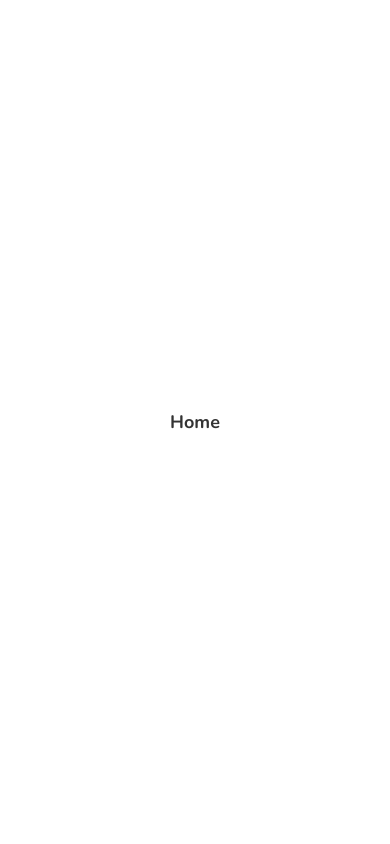
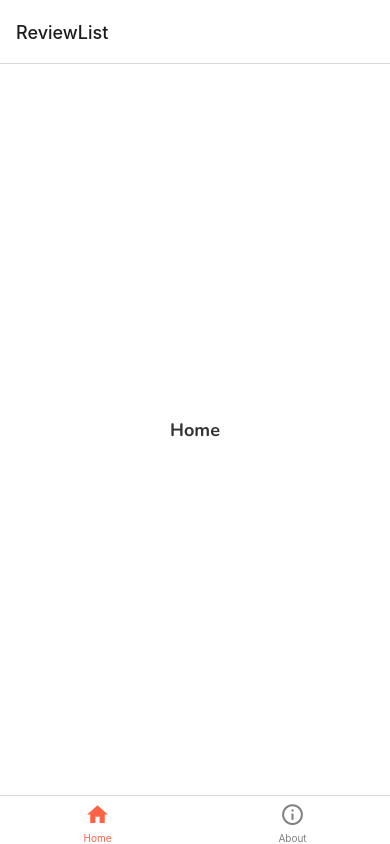
Before and after one commit to ChenHuei/expo-tutorial, a React Native app: screen /ReviewList in a window 390 px wide. Built offline with nearby package versions, Linux system fonts and the light colour scheme.

Commit message:
add tab and stack

```diff
--- a/App.tsx
+++ b/App.tsx
@@ -1,20 +1,58 @@
+import React, { useState } from 'react';
+import { NavigationContainer } from '@react-navigation/native';
+import { createBottomTabNavigator } from '@react-navigation/bottom-tabs';
+import { MaterialCommunityIcons } from '@expo/vector-icons';
 import { StatusBar } from 'expo-status-bar';
-import { View } from 'react-native';
-import React, { useState } from 'react';
 import * as Font from 'expo-font';
 import AppLoading from 'expo-app-loading';
 
-import { globalStyles } from '@styles/globals';
-import Home from '@views/Home';
+import { HomeStackScreen } from '@routes/home';
+import About from '@views/About';
+
+const Tab = createBottomTabNavigator();
+
+const getTabIconName = (routeName: string, focused: boolean) => {
+  let iconName;
+
+  switch (routeName) {
+    case 'Home':
+      iconName = focused ? 'home' : 'home-outline';
+      break;
+    case 'About':
+      iconName = focused ? 'information' : 'information-outline';
+      break;
+    default:
+  }
+
+  return iconName as React.ComponentProps<typeof MaterialCommunityIcons>['name'];
+};
 
 export default function App() {
   const [fontLoaded, setFontLoaded] = useState(false);
 
   return fontLoaded ? (
-    <View style={globalStyles.container}>
-      <Home />
+    <>
+      <NavigationContainer>
+        <Tab.Navigator
+          screenOptions={({ route }) => ({
+            tabBarIcon: ({ focused, color, size }) => (
+              <MaterialCommunityIcons
+                name={getTabIconName(route.name, focused)}
+                size={size}
+                color={color}
+              />
+            ),
+            tabBarActiveTintColor: 'tomato',
+            tabBarInactiveTintColor: 'gray',
+            headerShown: false,
+          })}
+        >
+          <Tab.Screen name="Home" component={HomeStackScreen} />
+          <Tab.Screen name="About" component={About} />
+        </Tab.Navigator>
+      </NavigationContainer>
       <StatusBar style="auto" />
-    </View>
+    </>
   ) : (
     <AppLoading
       startAsync={() =>
--- a/package.json
+++ b/package.json
@@ -10,12 +10,18 @@
     "eject": "expo eject"
   },
   "dependencies": {
+    "@react-navigation/bottom-tabs": "^6.2.0",
+    "@react-navigation/drawer": "^6.3.1",
+    "@react-navigation/native": "^6.0.8",
+    "@react-navigation/native-stack": "^6.5.0",
     "expo": "~44.0.0",
     "expo-app-loading": "~1.3.0",
     "expo-status-bar": "~1.2.0",
     "react": "17.0.1",
     "react-dom": "17.0.1",
     "react-native": "0.64.3",
+    "react-native-safe-area-context": "^4.0.1",
+    "react-native-screens": "^3.12.0",
     "react-native-web": "0.17.1"
   },
   "devDependencies": {
--- /dev/null
+++ b/src/routes/home.tsx
@@ -0,0 +1,15 @@
+import { createNativeStackNavigator } from '@react-navigation/native-stack';
+
+import Home from '@views/Home';
+import ReviewDetail from '@views/ReviewDetail';
+
+const Stack = createNativeStackNavigator();
+
+export const HomeStackScreen = () => {
+  return (
+    <Stack.Navigator initialRouteName="ReviewList">
+      <Stack.Screen name="ReviewList" component={Home} />
+      <Stack.Screen name="ReviewDetail" component={ReviewDetail} />
+    </Stack.Navigator>
+  );
+};
```
Also changed, not shown: 2 other files (tests, documents, lock files or other folders).
